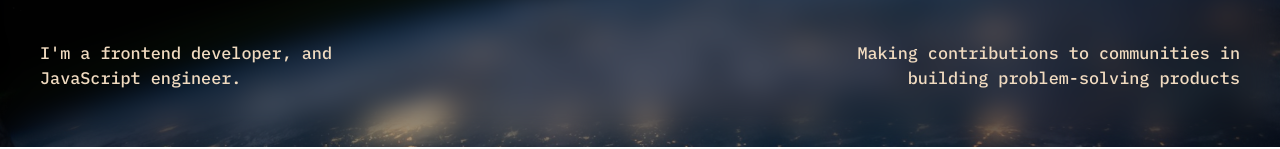
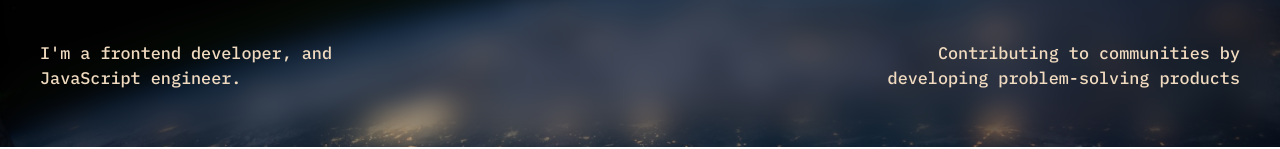
Before and after one commit to Rubylenshy/portfolio, a Vue app: page / in a window 1280 px wide. Shown: the part 311-460 px from the top of the page. Built offline with nearby package versions, Linux system fonts and the light colour scheme; a web font is replaced by a local one.

Commit message:
refactor: change home texts

```diff
--- a/src/pages/home.vue
+++ b/src/pages/home.vue
@@ -100,7 +100,7 @@
                             <img class="d-flex d-md-none mx-auto" src="../assets/images/headshot.jpg" alt="Reuben Oluwafemi" />
                             <div class="d-none d-md-flex flex-column flex-md-row justify-content-between p-4">
                                 <p>I'm a frontend developer, and JavaScript engineer.</p>
-                                <p>Making contributions to communities in building problem-solving products</p>
+                                <p>Contributing to communities by developing problem-solving products</p>
                             </div>
                             <div class="d-block d-md-none pt-3">
                                 <p class="small-screen-header text-center">I'm a frontend developer, and JavaScript engineer.</p>
```
